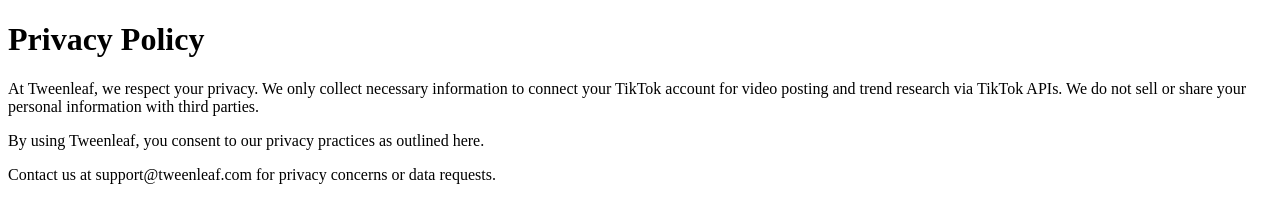
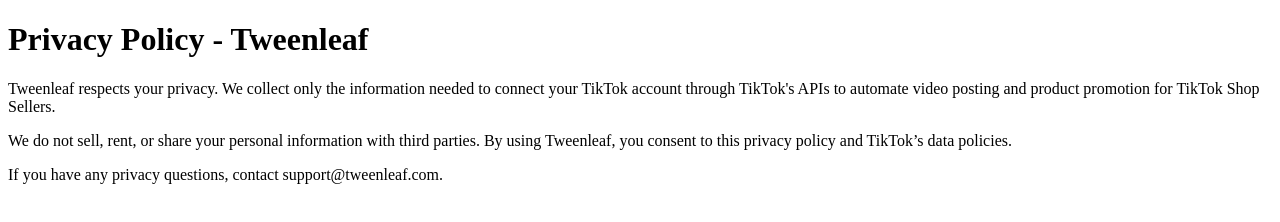
Before and after one commit to cryptotextnet/tweenleaf-legal, a plain HTML site: page privacy.html in a window 1280 px wide. Drawn offline with Linux system fonts and the light colour scheme.

Commit message:
Update privacy.html

```diff
--- a/privacy.html
+++ b/privacy.html
@@ -3,12 +3,12 @@
 <head>
   <meta charset="UTF-8">
   <title>Privacy Policy - Tweenleaf</title>
-  <meta name="description" content="Tweenleaf Privacy Policy for TikTok Shop Automation.">
+  <meta name="description" content="Tweenleaf Privacy Policy for TikTok Shop automation.">
 </head>
 <body>
-  <h1>Privacy Policy</h1>
-  <p>At Tweenleaf, we respect your privacy. We only collect necessary information to connect your TikTok account for video posting and trend research via TikTok APIs. We do not sell or share your personal information with third parties.</p>
-  <p>By using Tweenleaf, you consent to our privacy practices as outlined here.</p>
-  <p>Contact us at support@tweenleaf.com for privacy concerns or data requests.</p>
+  <h1>Privacy Policy - Tweenleaf</h1>
+  <p>Tweenleaf respects your privacy. We collect only the information needed to connect your TikTok account through TikTok's APIs to automate video posting and product promotion for TikTok Shop Sellers.</p>
+  <p>We do not sell, rent, or share your personal information with third parties. By using Tweenleaf, you consent to this privacy policy and TikTok’s data policies.</p>
+  <p>If you have any privacy questions, contact support@tweenleaf.com.</p>
 </body>
 </html>
```
